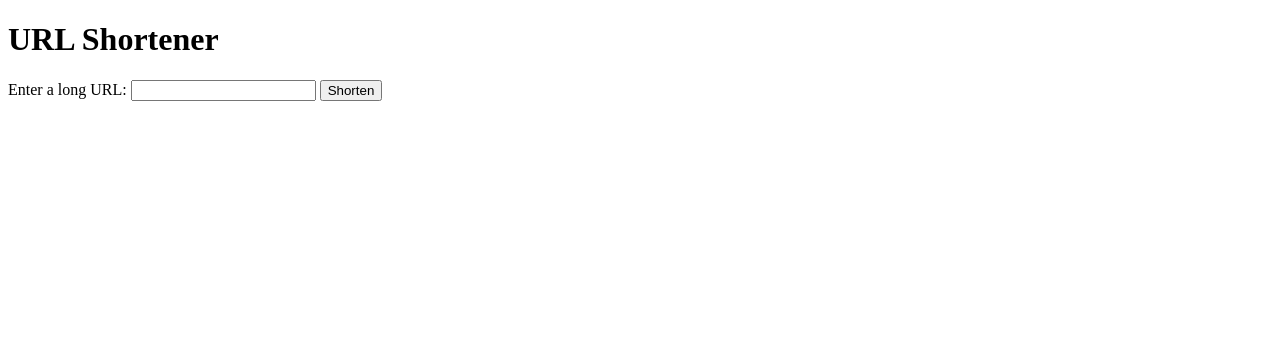
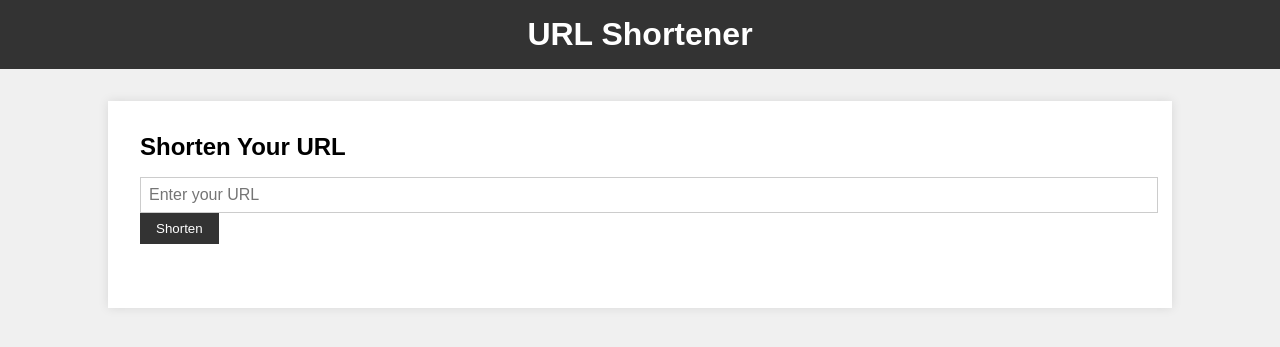
Before and after one commit to Ayushjain-1/Url_Shortener, a Flask app: page / in a window 1280 px wide. Shown: the top 347 px of the page. Run offline with Flask 3, Linux system fonts and the light colour scheme.

Commit message:
Initial commit

```diff
--- a/main.py
+++ b/main.py
@@ -40,7 +40,7 @@ def home():
         if url_entry:
             return render_template("result.html", short_url=url_entry.short_url)
 
-        # Generate a new short URL
+        # Generate a new short URLS
         short_url = generate_short_url()
 
         # Create a new database entry
@@ -61,5 +61,5 @@ def redirect_to_long_url(short_url):
         return "URL not found."
 
 if __name__ == '__main__':
-    create_tables()  # Call the create_tables function
+    create_tables()
     app.run(port=5000, debug=True)
--- /dev/null
+++ b/static/styles.css
@@ -0,0 +1,70 @@
+/* Reset some default styles */
+body, h1, h2, p {
+    margin: 0;
+    padding: 0;
+}
+
+body {
+    font-family: Arial, sans-serif;
+    background-color: #f0f0f0;
+}
+
+header {
+    background-color: #333;
+    color: #fff;
+    text-align: center;
+    padding: 1rem 0;
+}
+
+header h1 {
+    font-size: 2rem;
+}
+
+main {
+    max-width: 1000px;
+    margin: 2rem auto;
+    padding: 2rem;
+    background-color: #fff;
+    box-shadow: 0 0 10px rgba(0, 0, 0, 0.1);
+}
+
+.url-form, .short-url {
+    margin-bottom: 2rem;
+}
+
+h2 {
+    font-size: 1.5rem;
+    margin-bottom: 1rem;
+}
+
+form input[type="text"] {
+    width: 100%;
+    padding: 0.5rem;
+    font-size: 1rem;
+    border: 1px solid #ccc;
+}
+
+form button {
+    background-color: #333;
+    color: #fff;
+    padding: 0.5rem 1rem;
+    border: none;
+    cursor: pointer;
+}
+
+form button:hover {
+    background-color: #555;
+}
+
+a {
+    text-decoration: none;
+    color: #007bff;
+}
+
+footer {
+    text-align: center;
+    margin-top: 2rem;
+    padding: 1rem ;
+    background-color: #333;
+    color: #fff;
+}
--- a/templates/home.html
+++ b/templates/home.html
@@ -4,13 +4,20 @@
     <meta charset="UTF-8">
     <meta name="viewport" content="width=device-width, initial-scale=1.0">
     <title>URL Shortener</title>
+    <link rel="stylesheet" href="{{ url_for('static', filename='styles.css') }}">
 </head>
 <body>
-    <h1>URL Shortener</h1>
-    <form method="POST">
-        <label for="long_url">Enter a long URL:</label>
-        <input type="text" name="long_url" id="long_url" required>
-        <button type="submit">Shorten</button>
-    </form>
+    <header>
+        <h1>URL Shortener</h1>
+    </header>
+    <main>
+        <section class="url-form">
+            <h2>Shorten Your URL</h2>
+            <form method="POST">
+                <input type="text" name="long_url" placeholder="Enter your URL" id="long_url" required>
+                <button type="submit">Shorten</button>
+            </form>
+        </section>
+    </main>
 </body>
 </html>
```
Also changed, not shown: templates/result.html (+37 -3 lines), instance/urls.db.
